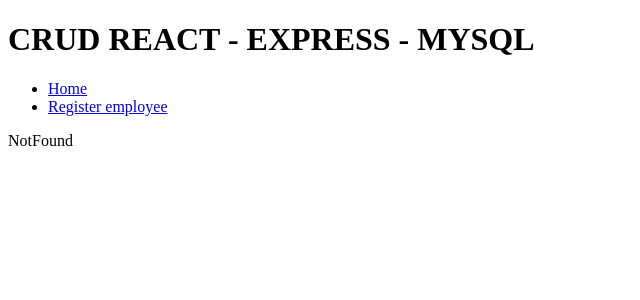
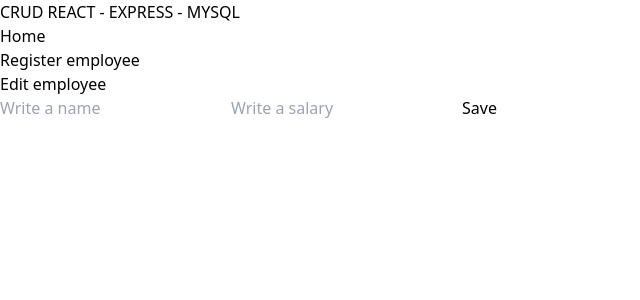
Before and after one commit to jhonatan0912/REACT_API_REST, a React (Vite) app in the folder client/: page /edit/1 in a window 1280 px wide. Shown: the top 300 px of the page, without its empty margins (0-640 px from the left). Built offline with nearby package versions, Linux system fonts and the light colour scheme; no server answers.

Commit message:
add UPDATE/PATCH successfull and add TAILWINDCSS

```diff
--- a/client/package.json
+++ b/client/package.json
@@ -19,6 +19,9 @@
     "@types/react": "^18.0.17",
     "@types/react-dom": "^18.0.6",
     "@vitejs/plugin-react": "^2.1.0",
+    "autoprefixer": "^10.4.12",
+    "postcss": "^8.4.18",
+    "tailwindcss": "^3.1.8",
     "vite": "^3.1.0"
   }
 }
--- /dev/null
+++ b/client/postcss.config.cjs
@@ -0,0 +1,6 @@
+module.exports = {
+  plugins: {
+    tailwindcss: {},
+    autoprefixer: {},
+  },
+}
--- a/client/src/App.jsx
+++ b/client/src/App.jsx
@@ -14,6 +14,7 @@ function App() {
       <Routes>
         <Route path='/' element={<EmployeesPage />}></Route>
         <Route path='/new' element={<EmployeeForm />}></Route>
+        <Route path='/edit/:id' element={<EmployeeForm />}></Route>
         <Route path='*' element={<NotFound />}></Route>
       </Routes>
     </EmployeeContextProvider>
--- a/client/src/api/employee.api.js
+++ b/client/src/api/employee.api.js
@@ -2,6 +2,10 @@ import axios from "axios";
 
 export const getEmployeesRequest = async () => {
   return await axios.get("http://localhost:3000/api/employees")
+}
+
+export const getEmployeeRequest = async (id) => {
+  return await axios.get(`http://localhost:3000/api/employees/${id}`)
 }
 
 export const createEmployeeRequest = async (task) => {
@@ -9,7 +13,9 @@ export const createEmployeeRequest = async (task) => {
 }
 
 
-
+export const updateEmployeeRequest = async (id, newFields) => {
+  return axios.patch(`http://localhost:3000/api/employees/${id}`, newFields)
+}
 
 
 export const deleteEmployeeRequest = async (id) => {
--- a/client/src/components/EmployeeCard.jsx
+++ b/client/src/components/EmployeeCard.jsx
@@ -1,16 +1,17 @@
 import React from 'react'
 import { useEmployee } from "../context/EmployeeProvider.jsx";
-
+import { useNavigate } from "react-router-dom";
 
 function EmployeeCard({ employee }) {
 
   const { deleteEmployee } = useEmployee()
+  const navigate = useNavigate()
 
   return (
     <div>
       <h2>{employee.name}</h2>
       <p> <span>S/.</span>{employee.salary}</p>
-      <button>Update</button>
+      <button onClick={() => navigate(`/edit/${employee.idEmployee}`)}>Update</button>
       <button onClick={() => deleteEmployee(employee.idEmployee)}>Delete</button>
     </div >
   )
--- a/client/src/context/EmployeeProvider.jsx
+++ b/client/src/context/EmployeeProvider.jsx
@@ -1,5 +1,11 @@
 import { useContext, useState } from "react";
-import { getEmployeesRequest, deleteEmployeeRequest, createEmployeeRequest } from "../api/employee.api";
+import {
+  getEmployeesRequest,
+  deleteEmployeeRequest,
+  createEmployeeRequest,
+  getEmployeeRequest,
+  updateEmployeeRequest
+} from "../api/employee.api";
 import { EmployeeContext } from "./../context/EmployeeContext.jsx";
 
 
@@ -22,14 +28,13 @@ export const EmployeeContextProvider = ({ children }) => {
     setEmployees(response.data);
   }
 
-  const deleteEmployee = async (idEmployee) => {
+  const getEmployee = async (idEmployee) => {
     try {
-      const response = await deleteEmployeeRequest(idEmployee)
-      setEmployees(employees.filter(employee => employee.idEmployee !== idEmployee))
+      const response = await getEmployeeRequest(idEmployee)
+      return response.data
     } catch (error) {
       console.log(error);
     }
-
   }
 
   const createEmployee = async (employee) => {
@@ -41,5 +46,25 @@ export const EmployeeContextProvider = ({ children }) => {
     }
   }
 
-  return <EmployeeContext.Provider value={{ employees, loadEmployees, deleteEmployee, createEmployee }}> {children} </EmployeeContext.Provider>
+  const updateEmployee = async (idEmployee, newFields) => {
+    try {
+      const reponse = await updateEmployeeRequest(idEmployee, newFields)
+      console.log(reponse);
+    } catch (error) {
+      console.log(error);
+    }
+  }
+
+  const deleteEmployee = async (idEmployee) => {
+    try {
+      const response = await deleteEmployeeRequest(idEmployee)
+      setEmployees(employees.filter(employee => employee.idEmployee !== idEmployee))
+    } catch (error) {
+      console.log(error);
+    }
+
+  }
+
+
+  return <EmployeeContext.Provider value={{ employees, loadEmployees, deleteEmployee, createEmployee, getEmployee, updateEmployee }}> {children} </EmployeeContext.Provider>
 }
--- a/client/src/index.css
+++ b/client/src/index.css
@@ -0,0 +1,3 @@
+@tailwind base;
+@tailwind components;
+@tailwind utilities;
--- a/client/src/pages/EmployeeForm.jsx
+++ b/client/src/pages/EmployeeForm.jsx
@@ -1,24 +1,54 @@
 import React from 'react'
 import { Form, Formik } from "formik";
 import { useEmployee } from "./../context/EmployeeProvider.jsx";
+import { useParams, useNavigate } from "react-router-dom";
+import { useEffect } from 'react';
+import { useState } from 'react';
+
 
 
 function EmployeeForm() {
 
-  const { createEmployee } = useEmployee()
+  const { createEmployee, getEmployee, updateEmployee } = useEmployee()
+  const [employee, setEmployee] = useState({
+    name: "",
+    salary: "",
+  })
+  const params = useParams()
+  const navigate = useNavigate()
+
+  useEffect(() => {
+    const loadEmployee = async () => {
+      if (params.id) {
+        const employee = await getEmployee(params.id)
+        setEmployee({
+          name: employee.name,
+          salary: employee.salary,
+        })
+      }
+    };
+    loadEmployee();
+  }, [])
 
   return (
     <div>
-      <h1>Register Employee</h1>
+      <h1>{params.id ? "Edit employee" : "Register employee"}</h1>
       <Formik
-        initialValues={{
-          name: "",
-          salary: "",
-        }}
+        initialValues={employee}
+        enableReinitialize={true}
         onSubmit={async (values, actions) => {
           console.log(values);
-          createEmployee(values)
-          actions.resetForm()
+          if (params.id) {
+            await updateEmployee(params.id, values)
+            navigate("/")
+          } else {
+            await createEmployee(values)
+          }
+          // actions.resetForm()
+          setEmployee({
+            name: "",
+            salary: "",
+          })
         }}
       >
         {({ handleChange, handleSubmit, values, isSubmitting }) => (
--- /dev/null
+++ b/client/tailwind.config.cjs
@@ -0,0 +1,11 @@
+/** @type {import('tailwindcss').Config} */
+module.exports = {
+  content: [
+    "./index.html",
+    "./src/**/*.{js,ts,jsx,tsx}",
+  ],
+  theme: {
+    extend: {},
+  },
+  plugins: [],
+}
```
Also changed, not shown: 1 other file (tests, documents, lock files or other folders).
